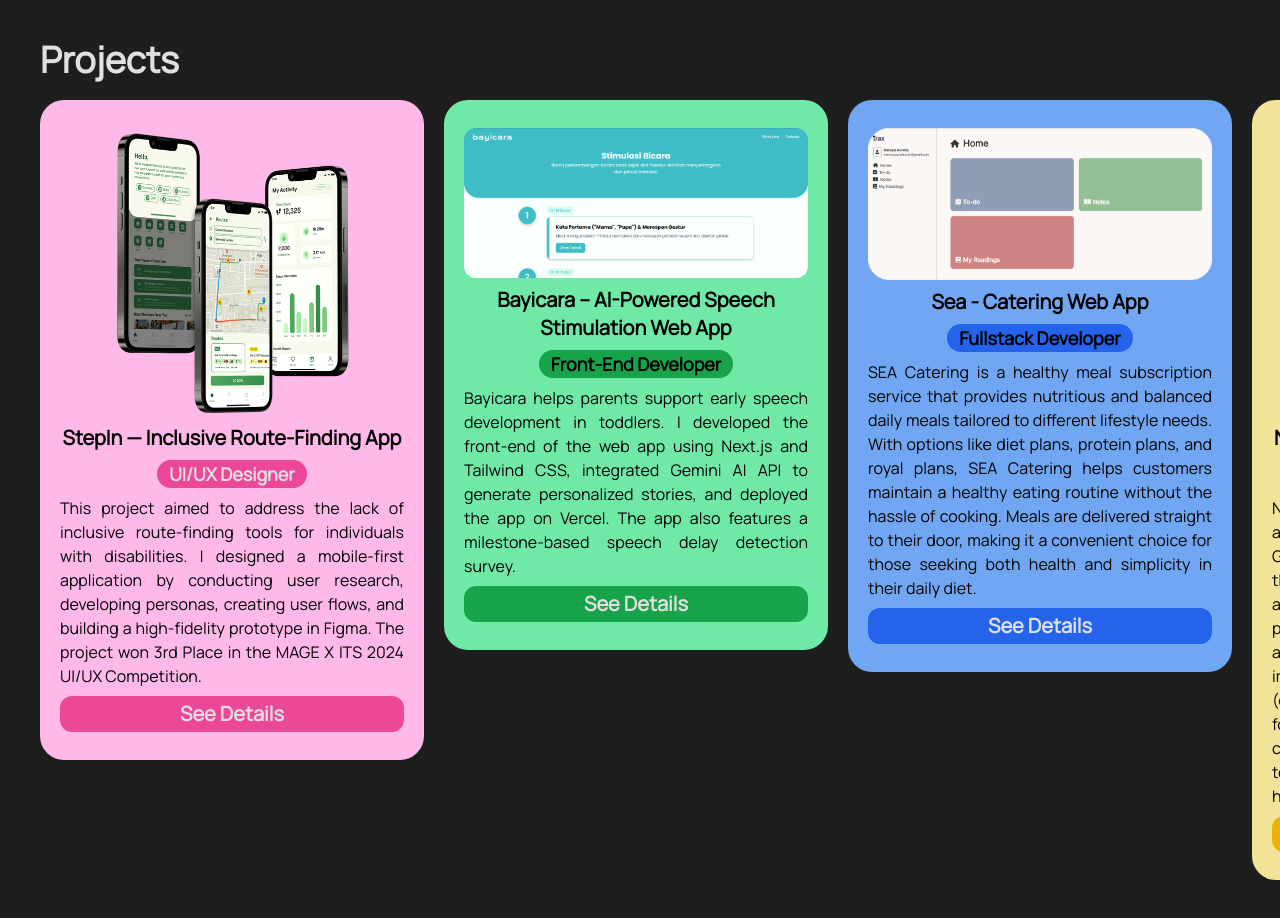
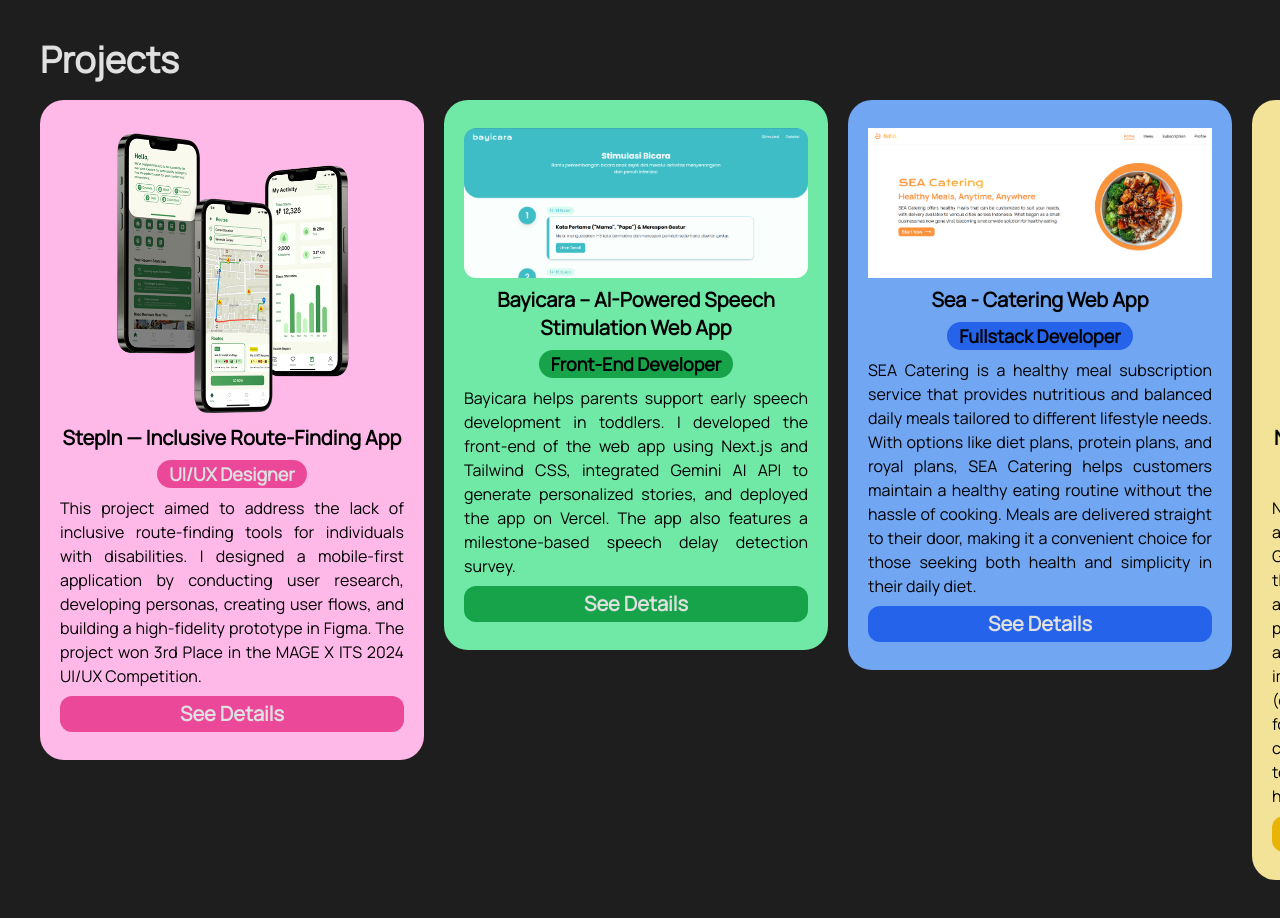
Before and after one commit to marsyaaurl/marsya-portfolio, a React (Vite) app: page / in a window 1280 px wide. Shown: the part 1660-2578 px from the top of the page. Built offline with nearby package versions, Linux system fonts and the light colour scheme.

Commit message:
adding docs

```diff
--- a/src/components/LandingPage.jsx
+++ b/src/components/LandingPage.jsx
@@ -144,7 +144,7 @@
                 <a href="https://github.com/marsyaaurl/Traxhttps://github.com/marsyaaurl/Trax">
                     <div className="flex-none flex-col md:flex-row gap-x-5 h-fit">
                         <div className="flex flex-col gap-y-2 w-96 bg-mainblue rounded-3xl px-5 py-7 items-center justify-center">
-                            <img src={Trax} className="bg-transparent h-auto"/>
+                            <img src={SeaCatering} className="bg-transparent h-auto"/>
                             <h3 className="bg-transparent font-black text-xl text-center">Sea - Catering Web App</h3>
                             <h4 className="font-semibold text-lg bg-blue-600 px-3 rounded-full">Fullstack Developer</h4>
                             <p className="bg-transparent text-md text-justify">SEA Catering is a healthy meal
```
